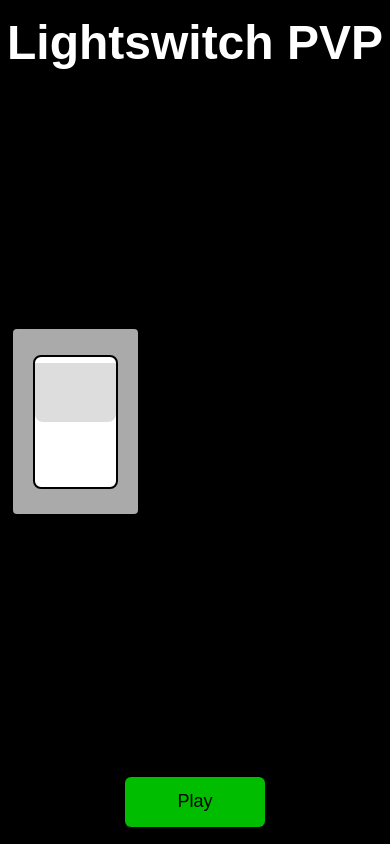
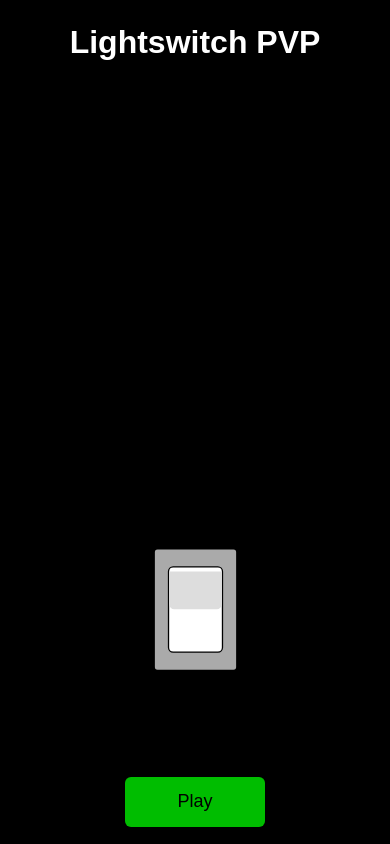
Before and after one commit to barretodanny/lightswitchpvp, a React (Vite) app in the folder client/: page / in a window 390 px wide. Built offline with nearby package versions, Linux system fonts and the light colour scheme.

Commit message:
responsive landing page

```diff
--- a/client/src/components/Lightbulb/Lightbulb.module.css
+++ b/client/src/components/Lightbulb/Lightbulb.module.css
@@ -101,3 +101,21 @@
   background-color: black;
   border-radius: 0 0 8px 8px;
 }
+
+@media only screen and (max-width: 1000px) {
+  .lightbulb {
+    scale: 0.85;
+  }
+}
+
+@media only screen and (max-width: 700px) {
+  .lightbulb {
+    scale: 0.65;
+  }
+}
+
+@media only screen and (max-width: 450px) {
+  .lightbulb {
+    scale: 0.5;
+  }
+}
--- a/client/src/components/Switch/Switch.module.css
+++ b/client/src/components/Switch/Switch.module.css
@@ -36,3 +36,21 @@
   background-color: #ddd;
   border-radius: 0 0 8px 8px;
 }
+
+@media only screen and (max-width: 1000px) {
+  .switchContainer {
+    scale: 0.9;
+  }
+}
+
+@media only screen and (max-width: 700px) {
+  .switchContainer {
+    scale: 0.8;
+  }
+}
+
+@media only screen and (max-width: 450px) {
+  .switchContainer {
+    scale: 0.65;
+  }
+}
--- a/client/src/pages/LandingPage/LandingPage.module.css
+++ b/client/src/pages/LandingPage/LandingPage.module.css
@@ -64,3 +64,22 @@
   justify-content: center;
   align-items: center;
 }
+
+@media only screen and (max-width: 700px) {
+  .backgroundContainer {
+    flex-direction: column-reverse;
+    justify-content: center;
+  }
+}
+
+@media only screen and (max-width: 450px) {
+  .container h1 {
+    font-size: 32px;
+  }
+}
+
+@media only screen and (max-width: 280px) {
+  .container h1 {
+    font-size: 24px;
+  }
+}
```
